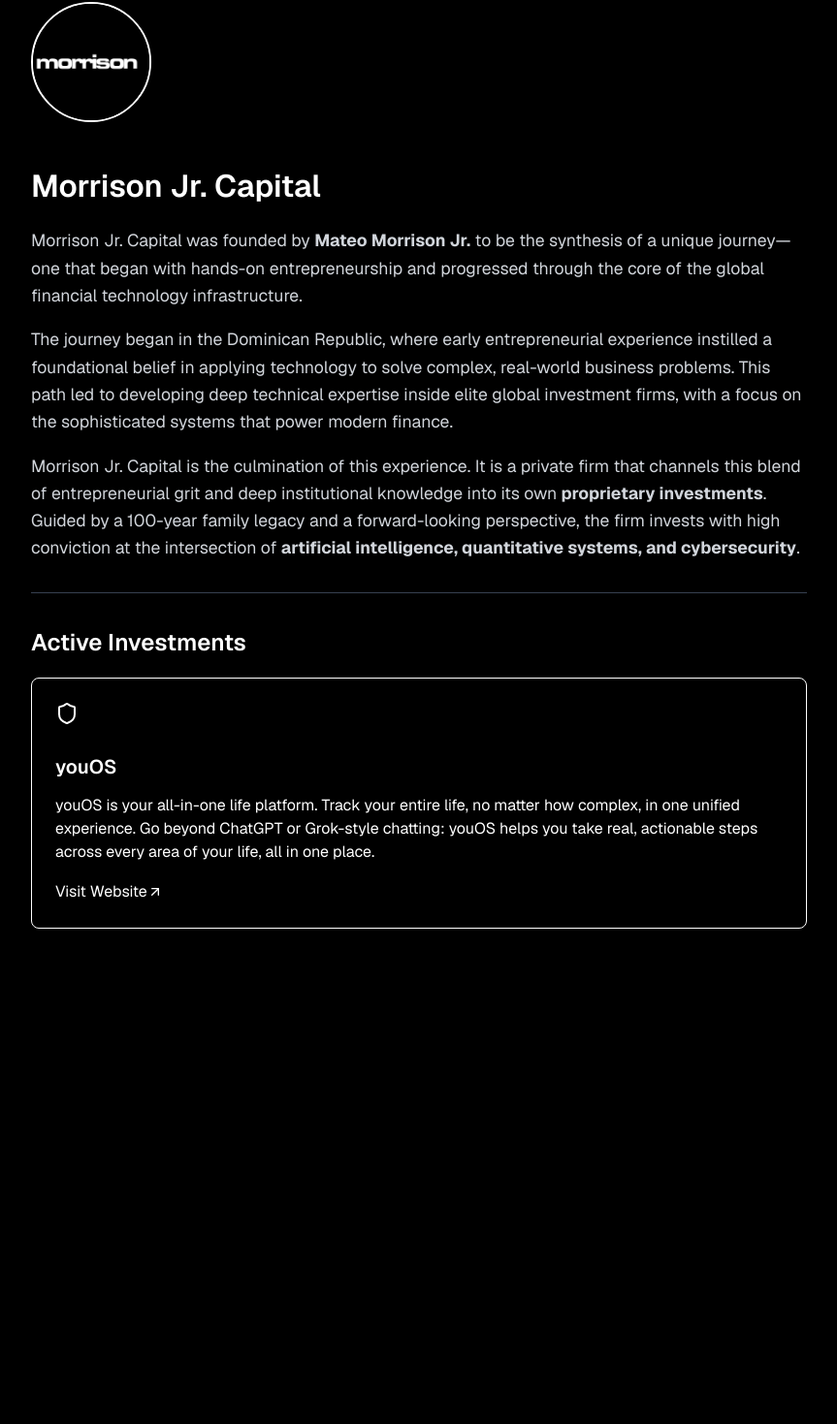
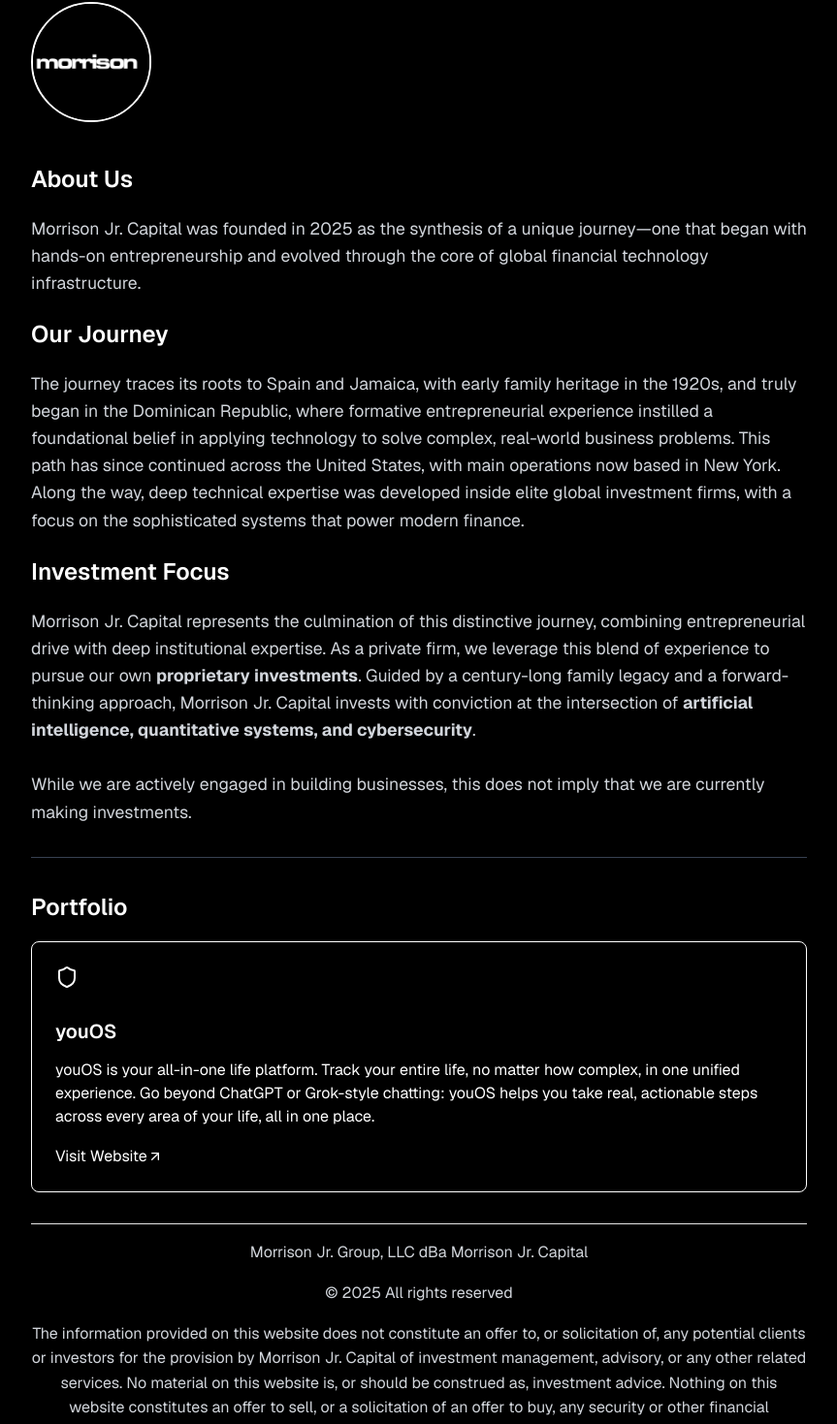
Before and after one commit to mateomorrison/morrisonjrcapital, a Next.js app: page / in a window 1280 px wide. Shown: the part 30-1499 px from the top of the page at 97% size, without its empty margins (208-1071 px from the left). Before the commit the page ends 1052 px from the top, so only its background shows below. Built offline with nearby package versions, Linux system fonts and the light colour scheme.

Commit message:
changes to sound less promotional

```diff
--- a/src/app/page.tsx
+++ b/src/app/page.tsx
@@ -11,27 +11,38 @@
           width={120}
           height={120}
         />
+      {/* <h1>Morrison Jr. Capital</h1> */}
       </div>
-      <h1>Morrison Jr. Capital</h1>
       <main>
+        <section>
+          <h2 className="text-2xl font-bold mb-4">About Us</h2>
           <p className="mb-5 text-[1.1em]">
-          Morrison Jr. Capital was founded by <strong className="font-semibold">Mateo Morrison Jr.</strong> to be the synthesis of a unique journey—one that began with hands-on entrepreneurship and progressed through the core of the global financial technology infrastructure.
+            Morrison Jr. Capital was founded in 2025 as the synthesis of a unique journey—one that began with hands-on entrepreneurship and evolved through the core of global financial technology infrastructure.
           </p>
+        </section>
+
+        <section>
+          <h2 className="text-2xl font-bold mb-4">Our Journey</h2>
           <p className="mb-5 text-[1.1em]">
-          The journey began in the Dominican Republic, where early entrepreneurial experience instilled a foundational belief in applying technology to solve complex, real-world business problems. This path led to developing deep technical expertise inside elite global investment firms, with a focus on the sophisticated systems that power modern finance.
+            The journey traces its roots to Spain and Jamaica, with early family heritage in the 1920s, and truly began in the Dominican Republic, where formative entrepreneurial experience instilled a foundational belief in applying technology to solve complex, real-world business problems. This path has since continued across the United States, with main operations now based in New York. Along the way, deep technical expertise was developed inside elite global investment firms, with a focus on the sophisticated systems that power modern finance.
           </p>
+        </section>
+
+        <section>
+          <h2 className="text-2xl font-bold mb-4">Investment Focus</h2>
           <p className="mb-5 text-[1.1em]">
-          Morrison Jr. Capital is the culmination of this experience. It is a private firm that channels this blend of entrepreneurial grit and deep institutional knowledge into its own <strong className="font-semibold">proprietary investments</strong>. Guided by a 100-year family legacy and a forward-looking perspective, the firm invests with high conviction at the intersection of <strong className="font-semibold">artificial intelligence, quantitative systems, and cybersecurity</strong>.
+            Morrison Jr. Capital represents the culmination of this distinctive journey, combining entrepreneurial drive with deep institutional expertise. As a private firm, we leverage this blend of experience to pursue our own <strong className="font-semibold">proprietary investments</strong>. Guided by a century-long family legacy and a forward-thinking approach, Morrison Jr. Capital invests with conviction at the intersection of <strong className="font-semibold">artificial intelligence, quantitative systems, and cybersecurity</strong>. <br /><br /> While we are actively engaged in building businesses, this does not imply that we are currently making investments.
           </p>
+        </section>
       </main>
 
       <hr className="my-10 border-t border-gray-700" />
 
 
-      <h2>Active Investments</h2>
+      <h2>Portfolio</h2>
       <div className="investments-grid">
         <a
-          href="https://youos-personalai.vercel.app/"
+          href="https://youosapp.com/"
           target="_blank"
           rel="noopener noreferrer"
           className="investment-card block hover:shadow-lg transition-shadow duration-200 cursor-pointer no-underline bg-black text-white p-6 rounded-lg border border-gray-800"
@@ -58,6 +69,22 @@
         </a>
       </div>
 
+      <footer className="mt-16 pt-8 border-t border-gray-700">
+        <div className="text-center mb-4">
+          <p className="text-sm text-gray-400">
+            Morrison Jr. Group, LLC dBa Morrison Jr. Capital
+          </p>
+          <p className="text-sm text-gray-400 mt-1">
+            © 2025 All rights reserved
+          </p>
+        </div>
+        <div className="text-xs text-gray-500 text-center">
+          <p>
+            The information provided on this website does not constitute an offer to, or solicitation of, any potential clients or investors for the provision by Morrison Jr. Capital of investment management, advisory, or any other related services. No material on this website is, or should be construed as, investment advice. Nothing on this website constitutes an offer to sell, or a solicitation of an offer to buy, any security or other financial instrument.
+          </p>
+        </div>
+      </footer>
+
     </div>
   );
 }
```
Lines whose indentation alone changed are shown as unchanged.
